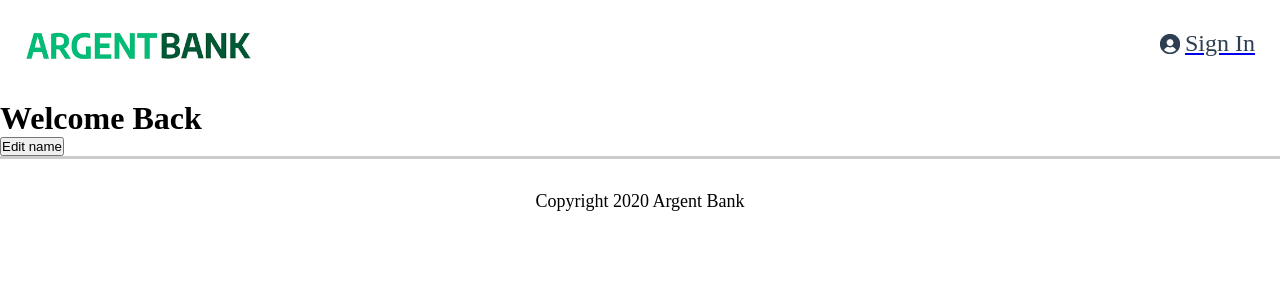
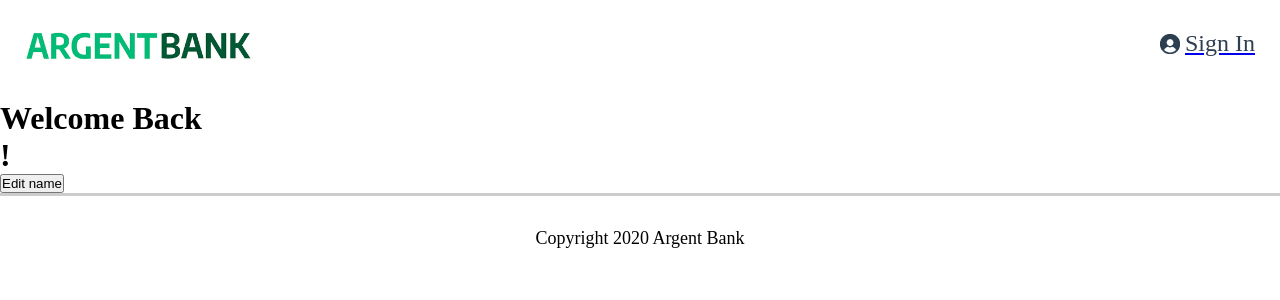
Before and after one commit to Squal94/Khadir_Lounis_Projet_13_112022, a React (Create React App) app in the folder remede_agency/: page /user in a window 1280 px wide. Shown: the top 300 px of the page. Built offline with nearby package versions, Linux system fonts and the light colour scheme; no server answers.

Commit message:
logique  composant input edit name 4

```diff
--- a/remede_agency/src/Pages/User.js
+++ b/remede_agency/src/Pages/User.js
@@ -13,6 +13,7 @@ const User = () => {
   const editLastName = useRef();
   const dispatch = useDispatch();
   // const [transaction, setTransaction] = useState(true);
+  const [error, setError] = useState(false);
   const [nameEdit, setNameEdit] = useState(false);
 
   const infoProfile = () => {
@@ -56,6 +57,7 @@ const User = () => {
           setNameEdit(!nameEdit);
         } else {
           console.log("Il faut au moins 1 caractère");
+          setError(true);
         }
       })
       .catch((err) => console.log(err));
@@ -73,7 +75,7 @@ const User = () => {
           <div>
             <h1 className="userContainer__title">
               Welcome Back <br />
-              {firstName} {lastName}
+              {firstName} {lastName} !
             </h1>
             <button
               className="userContainer__btnEdit"
@@ -102,6 +104,9 @@ const User = () => {
                 />
               </div>
             </h1>
+            <span className="formContainer--error">
+              {error && "Il faut au moins 1 caractère"}
+            </span>
             <button
               onClick={() => {
                 saveEdit();
@@ -113,6 +118,7 @@ const User = () => {
               className="userContainer__title__input--btnValid"
               onClick={() => {
                 setNameEdit(!nameEdit);
+                setError(false);
                 // console.log(nameEdit);
               }}
             >
```
